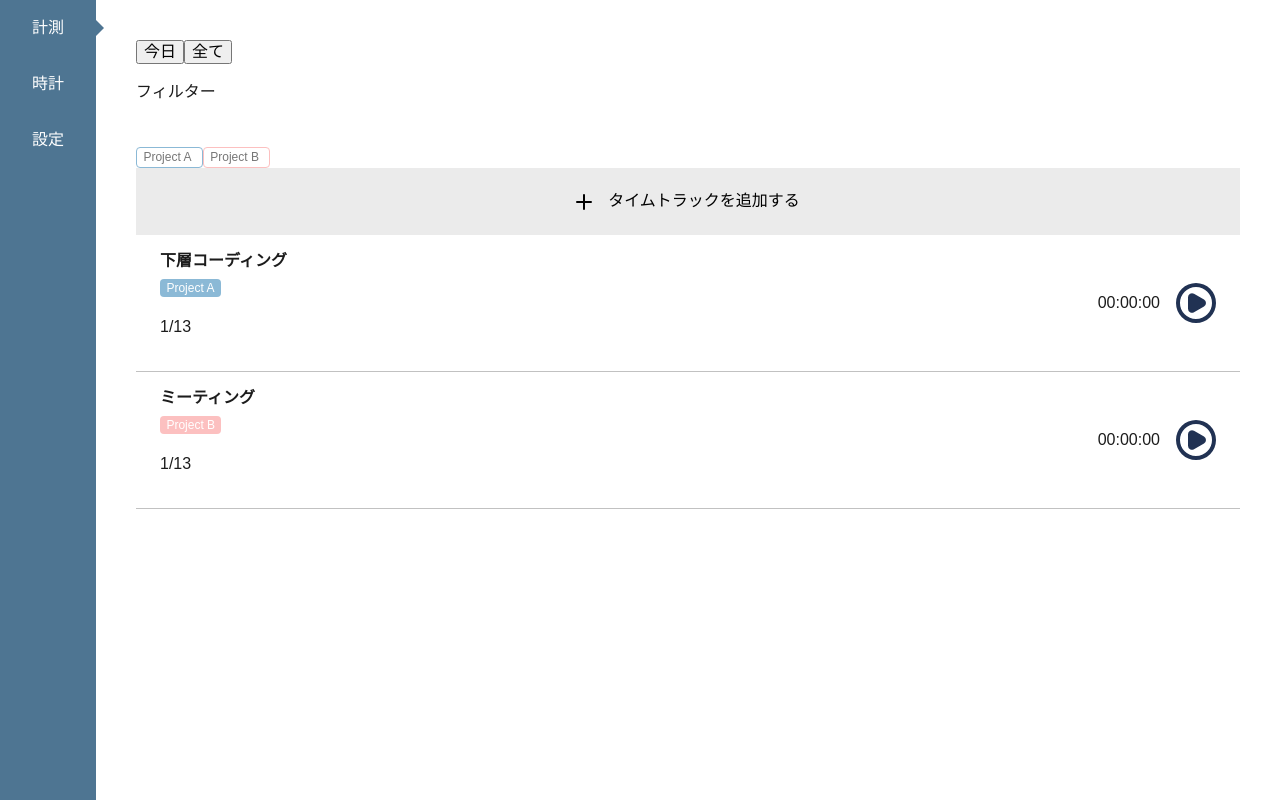
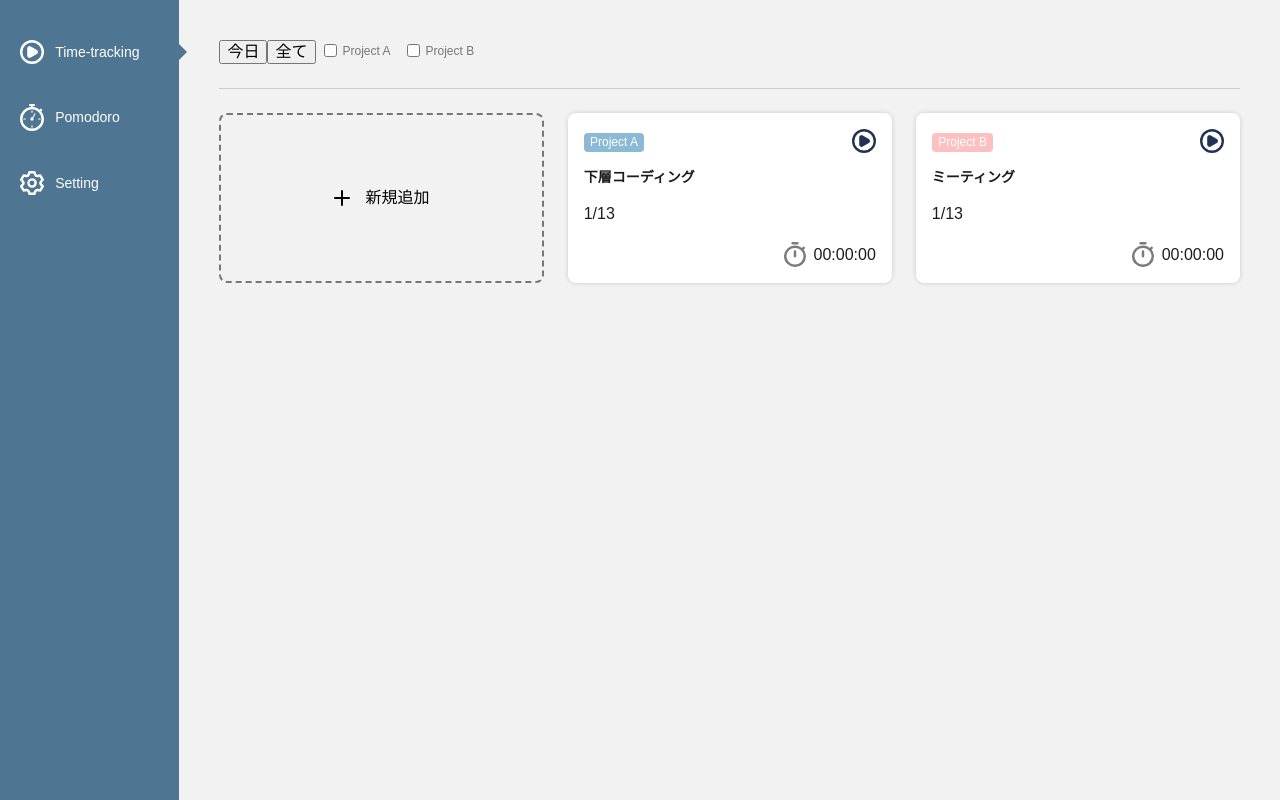
Before and after one commit to Fielsyuka/enjin-exercise, a React app: page / in a window 1280 px wide. Built offline with nearby package versions, Linux system fonts and the light colour scheme.

Commit message:
TimeTrackの見た目を修正

```diff
--- a/src/components/EditCardBox.tsx
+++ b/src/components/EditCardBox.tsx
@@ -123,7 +123,7 @@ const SBox = styled.div`
   top: 0;
   right: 0;
   bottom: 0;
-  width: 80%;
+  width: 50%;
   min-width: 320px;
   height: 100%;
   margin: 0;
--- a/src/components/Header.tsx
+++ b/src/components/Header.tsx
@@ -1,13 +1,16 @@
 import React, { useCallback } from 'react'
 import styled from 'styled-components'
 import { color } from '../theme/GlobalColor'
+import { TrackingIcon as _TrackingIcon } from './Icon'
+import { SettingIcon as _SettingIcon } from './Icon'
+import { PomodoroIcon as _PomodoroIcon } from './Icon'
 
 const Header = () => {
   // ナビゲーションクリックで画面切り替え
   const handleSwitchScreen = useCallback(
     (e: React.MouseEvent<HTMLAnchorElement>) => {
       e.preventDefault()
-      const currentNavItem = e.target as HTMLElement
+      const currentNavItem = e.currentTarget as HTMLElement
 
       const navItems = document.querySelectorAll('.js-navSwitchTrigger')
       navItems.forEach(item => {
@@ -38,7 +41,8 @@ const Header = () => {
                 onClick={handleSwitchScreen}
                 className="js-navSwitchTrigger is-active"
               >
-                計測
+                <TrackingIcon />
+                <span className="spHidden">Time-tracking</span>
               </a>
             </li>
             <li>
@@ -47,7 +51,8 @@ const Header = () => {
                 onClick={handleSwitchScreen}
                 className="js-navSwitchTrigger"
               >
-                時計
+                <PomodoroIcon />
+                <span className="spHidden">Pomodoro</span>
               </a>
             </li>
             <li>
@@ -56,7 +61,8 @@ const Header = () => {
                 onClick={handleSwitchScreen}
                 className="js-navSwitchTrigger"
               >
-                設定
+                <SettingIcon />
+                <span className="spHidden">Setting</span>
               </a>
             </li>
           </ul>
@@ -75,12 +81,15 @@ const SNav = styled.nav`
   ul {
     list-style: none;
     display: flex;
-    flex-direction: column;
     align-items: center;
     width: 100%;
     height: 100%;
     margin: 0;
     padding: 0;
+    @media screen and (min-width: 768px) {
+      flex-direction: column;
+      padding-top: 20px;
+    }
     li {
       width: 100%;
       a {
@@ -90,28 +99,78 @@ const SNav = styled.nav`
         align-items: center;
         justify-content: center;
         width: 100%;
-        padding: 1em;
+        padding: 20px;
+        border-right: 1px solid #7795ac;
         color: inherit;
+        font-size: 0.875em;
+        @media screen and (min-width: 768px) {
+          justify-content: flex-start;
+          border-right: 0;
+          padding-right: 40px;
+        }
         &.is-active {
           &:after {
             content: '';
             display: block;
             position: absolute;
-            top: 0;
-            bottom: 0;
-            left: 100%;
+            top: 100%;
+            bottom: auto;
+            right: 0;
+            left: 0;
             width: 0;
             height: 0;
             margin: auto;
             border-style: solid;
-            border-width: 8px 0 8px 8px;
-            border-color: transparent transparent transparent ${color.navBg};
+            border-width: 8px 8px 0 8px;
+            border-color: ${color.navBg} transparent transparent transparent;
             z-index: 10;
+            @media screen and (min-width: 768px) {
+              top: 0;
+              right: auto;
+              bottom: 0;
+              left: 100%;
+              border-width: 8px 0 8px 8px;
+              border-color: transparent transparent transparent ${color.navBg};
+            }
           }
         }
+      }
+    }
+    .spHidden {
+      margin-left: 0.8em;
+      @media screen and (max-width: 640px) {
+        clip: rect(0 0 0 0);
+        -webkit-clip-path: inset(50%);
+        position: absolute;
+        width: 1px;
+        height: 1px;
+        margin: -1px;
+        padding: 0;
+        overflow: hidden;
+        border: 0;
+        white-space: nowrap;
+        clip-path: inset(50%);
       }
     }
   }
 `
 
+const TrackingIcon = styled(_TrackingIcon)`
+  fill: #fff;
+  width: 24px;
+  height: 24px;
+`
+
+const SettingIcon = styled(_SettingIcon)`
+  fill: #fff;
+  width: 24px;
+  height: 24px;
+`
+
+const PomodoroIcon = styled(_PomodoroIcon)`
+  fill: #fff;
+  width: 24px;
+  height: 27px;
+`
+
 export default Header
--- a/src/components/Icon.tsx
+++ b/src/components/Icon.tsx
@@ -13,18 +13,32 @@ const generateSvg = (d: string) => {
 
 const SVGBase = styled.svg`
   display: inline-block;
-  width: 32px;
-  height: 32px;
 `
 
 export const PlayIcon = generateSvg(
-  'm28 16.54-10-5.78a4 4 0 0 0-6 3.46v11.56a4 4 0 0 0 6 3.46l10-5.78a4 4 0 0 0 0-6.92ZM20 0a20 20 0 1 0 20 20A20 20 0 0 0 20 0Zm0 36a16 16 0 1 1 16-16 16 16 0 0 1-16 16Z',
+  'm16.8 9.924-6-3.468a2.4 2.4 0 0 0-3.6 2.076v6.936a2.4 2.4 0 0 0 3.6 2.076l6-3.468a2.4 2.4 0 0 0 0-4.152ZM12 0a12 12 0 1 0 12 12A12 12 0 0 0 12 0Zm0 21.6a9.6 9.6 0 1 1 9.6-9.6 9.6 9.6 0 0 1-9.6 9.6Z',
 )
 
 export const StopIcon = generateSvg(
-  'M26 12H14a2 2 0 0 0-2 2v12a2 2 0 0 0 2 2h12a2 2 0 0 0 2-2V14a2 2 0 0 0-2-2ZM20 0a20 20 0 1 0 20 20A20 20 0 0 0 20 0Zm0 36a16 16 0 1 1 16-16 16 16 0 0 1-16 16Z',
+  'M15.6 7.2H8.4a1.2 1.2 0 0 0-1.2 1.2v7.2a1.2 1.2 0 0 0 1.2 1.2h7.2a1.2 1.2 0 0 0 1.2-1.2V8.4a1.2 1.2 0 0 0-1.2-1.2ZM12 0a12 12 0 1 0 12 12A12 12 0 0 0 12 0Zm0 21.6a9.6 9.6 0 1 1 9.6-9.6 9.6 9.6 0 0 1-9.6 9.6Z',
 )
 
 export const PlusIcon = generateSvg(
   'M15 7H9V1a1 1 0 0 0-2 0v6H1a1 1 0 0 0 0 2h6v6a1 1 0 0 0 2 0V9h6a1 1 0 0 0 0-2Z',
 )
+
+export const TimeIcon = generateSvg(
+  'M13.446 0H8.558a1.21 1.21 0 0 0-1.222 1.19 1.21 1.21 0 0 0 1.222 1.19h4.888a1.21 1.21 0 0 0 1.222-1.19A1.21 1.21 0 0 0 13.446 0Zm-2.443 15.476a1.21 1.21 0 0 0 1.222-1.19V9.524a1.222 1.222 0 0 0-2.444 0v4.762a1.21 1.21 0 0 0 1.222 1.19Zm8.59-7.869.917-.893a1.16 1.16 0 0 0 0-1.667l-.012-.012a1.236 1.236 0 0 0-1.711 0l-.917.893a11.133 11.133 0 0 0-6.867-2.357A10.989 10.989 0 0 0 .003 14a10.848 10.848 0 0 0 11 11 10.852 10.852 0 0 0 11-10.714 10.5 10.5 0 0 0-2.41-6.679Zm-8.59 15.012a8.44 8.44 0 0 1-8.554-8.333 8.44 8.44 0 0 1 8.554-8.334 8.44 8.44 0 0 1 8.554 8.333 8.44 8.44 0 0 1-8.554 8.334Z',
+)
+
+export const TrackingIcon = generateSvg(
+  'm16.8 9.924-6-3.468a2.4 2.4 0 0 0-3.6 2.076v6.936a2.4 2.4 0 0 0 3.6 2.076l6-3.468a2.4 2.4 0 0 0 0-4.152ZM12 0a12 12 0 1 0 12 12A12 12 0 0 0 12 0Zm0 21.6a9.6 9.6 0 1 1 9.6-9.6 9.6 9.6 0 0 1-9.6 9.6Z',
+)
+
+export const SettingIcon = generateSvg(
+  'M22.043 12.792a1.184 1.184 0 0 1 0-1.584l1.563-1.728a1.183 1.183 0 0 0 .147-1.4l-2.447-4.155a1.23 1.23 0 0 0-1.307-.576l-2.3.456a1.224 1.224 0 0 1-1.4-.792l-.745-2.2a1.22 1.22 0 0 0-1.162-.812H9.507a1.221 1.221 0 0 0-1.221.816l-.684 2.2a1.224 1.224 0 0 1-1.4.792l-2.359-.46a1.229 1.229 0 0 0-1.221.576L.175 8.076a1.183 1.183 0 0 0 .122 1.4l1.551 1.728a1.184 1.184 0 0 1 0 1.584L.297 14.519a1.183 1.183 0 0 0-.122 1.4l2.443 4.151a1.23 1.23 0 0 0 1.307.576l2.3-.456a1.224 1.224 0 0 1 1.4.792l.745 2.2a1.221 1.221 0 0 0 1.222.819h4.886a1.22 1.22 0 0 0 1.16-.816l.745-2.2a1.224 1.224 0 0 1 1.4-.792l2.3.456a1.23 1.23 0 0 0 1.307-.576l2.443-4.151a1.183 1.183 0 0 0-.147-1.4Zm-1.824 1.609.977 1.08-1.563 2.664-1.441-.288a3.673 3.673 0 0 0-4.214 2.4l-.465 1.344h-3.127l-.443-1.37a3.673 3.673 0 0 0-4.214-2.4l-1.441.288-1.585-2.652.977-1.08a3.552 3.552 0 0 0 0-4.8l-.977-1.08 1.563-2.64 1.441.288a3.673 3.673 0 0 0 4.214-2.4l.465-1.354h3.127l.464 1.368a3.673 3.673 0 0 0 4.214 2.4l1.441-.288 1.563 2.664-.977 1.08a3.552 3.552 0 0 0 0 4.775Zm-8.27-7.2a4.8 4.8 0 1 0 4.886 4.8 4.843 4.843 0 0 0-4.886-4.8Zm0 7.2a2.4 2.4 0 1 1 2.443-2.4 2.422 2.422 0 0 1-2.443 2.4Z',
+)
+
+export const PomodoroIcon = generateSvg(
+  'M0 14.951A12.035 12.035 0 0 1 10.442 3.016l.378-.05v-.953H9.576a.48.48 0 0 1-.479-.481V.482a.479.479 0 0 1 .479-.481h4.849a.473.473 0 0 1 .471.481v1.047a.48.48 0 0 1-.48.481h-1.244v.949l.379.05a11.857 11.857 0 0 1 5.739 2.392l.3.232.971-.975a.473.473 0 0 1 .336-.14.468.468 0 0 1 .337.14l1.017 1.017a.485.485 0 0 1 .142.341.472.472 0 0 1-.139.334l-.975.978.236.3a11.853 11.853 0 0 1 2.479 7.319 12.037 12.037 0 0 1-12 12.049A12.037 12.037 0 0 1 0 14.951Zm2.454 0a9.574 9.574 0 0 0 9.542 9.585 9.576 9.576 0 0 0 9.547-9.585 9.575 9.575 0 0 0-9.547-9.581 9.574 9.574 0 0 0-9.543 9.581Zm8.984 8.2v-1.463a.564.564 0 0 1 .563-.563.563.563 0 0 1 .563.563v1.463a.563.563 0 0 1-.562.563.563.563 0 0 1-.565-.567Zm-1.071-8.152a1.628 1.628 0 0 1 1.626-1.626 1.446 1.446 0 0 1 .273.026l2.2-3.845a.569.569 0 0 1 .491-.286.546.546 0 0 1 .282.076.538.538 0 0 1 .255.34.565.565 0 0 1-.054.429l-2.2 3.853a1.612 1.612 0 0 1 .382 1.033 1.624 1.624 0 0 1-1.625 1.626 1.628 1.628 0 0 1-1.631-1.63Zm8.32.568a.564.564 0 0 1-.563-.563.564.564 0 0 1 .563-.563h1.462a.564.564 0 0 1 .563.563.564.564 0 0 1-.563.563Zm-14.833 0a.564.564 0 0 1-.563-.563.564.564 0 0 1 .563-.563h1.462a.563.563 0 0 1 .563.563.563.563 0 0 1-.562.563Zm7.584-7.249V6.855a.563.563 0 0 1 .563-.562.563.563 0 0 1 .563.563v1.463a.563.563 0 0 1-.562.563.564.564 0 0 1-.565-.568Z',
+)
--- a/src/components/TimeTrack.tsx
+++ b/src/components/TimeTrack.tsx
@@ -3,10 +3,11 @@ import styled from 'styled-components'
 import { getTodayDate } from '../utils/utils'
 import { useTagFilter } from './hooks/useTagFIlter'
 import { useDateFilter } from './hooks/useDateFilter'
-import TrackingHeader from './TrackingHeader'
+import TimeTrackHeader from './TimeTrackHeader'
 import TimerCard from './TimerCard'
 import EditCardBox from './EditCardBox'
 import { SOverlay } from './styled/SOverlay'
+import { SGrid, SGridItem } from './styled/SGrid'
 import { PlusIcon as _PlusIcon } from './Icon'
 import type { TCard } from '../types/TCard'
 
@@ -92,7 +93,7 @@ const TimeTrack = () => {
   const addCard = (card: TCard) => {
     setAddMode(false)
     setCardList(prev => {
-      return [...prev, card]
+      return [card, ...prev]
     })
   }
 
@@ -106,27 +107,32 @@ const TimeTrack = () => {
 
   return (
     <div id="timeTrack" className="timeTrack mainContent js-switchScreen">
-      <TrackingHeader
+      <TimeTrackHeader
         checkedTags={checkedTags}
         handleCheckTag={handleCheckTag}
         handleArchive={handleArchive}
       />
+      <SGrid>
+        <SGridItem>
           <SButtonAdd onClick={() => setAddMode(true)}>
             <SPlusIcon />
-        タイムトラックを追加する
+            新規追加
           </SButtonAdd>
+        </SGridItem>
         {cards &&
           cards.map((card, index) => {
             return (
+              <SGridItem key={index}>
                 <TimerCard
                   id={index}
-              key={index}
                   title={card.title}
                   relatedTag={card.relatedTag}
                   dateStart={card.dateStart}
                 />
+              </SGridItem>
             )
           })}
+      </SGrid>
       {addMode && (
         <>
           <EditCardBox mode="add" onSubmit={el => addCard(el)} />
@@ -143,18 +149,14 @@ const SButtonAdd = styled.button.attrs({
   appearance: none;
   cursor: pointer;
   display: flex;
+  align-items: center;
   justify-content: center;
-  align-items: center;
-  /* position: absolute;
-  right: 0;
-  bottom: 0;
-  left: 0; */
   width: 100%;
-  padding: 1.5em;
-  border: 0;
-  /* box-shadow: 0 0 12px 0 rgba(0, 0, 0, 0.2); */
-  background-color: #ebebeb;
-  text-align: center;
+  margin: 0;
+  padding: 32px 16px;
+  border-radius: 8px;
+  border: 2px dashed #777;
+  background-color: transparent;
 `
 
 const SPlusIcon = styled(_PlusIcon)`
--- a/src/components/TrackingHeader.tsx
+++ b/src/components/TimeTrackHeader.tsx
@@ -1,6 +1,7 @@
 import React, { useContext } from 'react'
+import styled from 'styled-components'
 import { TagListContext } from './providers/TagListProvider'
-import { STagCheck } from './styled/STag'
+import { SCheckBox } from './styled/SCheckBox'
 
 type Props = {
   checkedTags: number[]
@@ -8,19 +9,18 @@ type Props = {
   handleArchive(archive: boolean): void
 }
 
-const TrackingHeader: React.VFC<Props> = props => {
-  console.log('TrackingHeader is rendered')
+const TimeTrackHeader: React.VFC<Props> = props => {
+  console.log('TimeTrackHeader is rendered')
   const { checkedTags, handleCheckTag, handleArchive } = props
   const { tagList } = useContext(TagListContext)
 
   return (
-    <header>
+    <STimeTrackHeader>
       <button onClick={() => handleArchive(false)}>今日</button>
       <button onClick={() => handleArchive(true)}>全て</button>
-      <p>フィルター</p>
       {tagList.map((tag, index) => {
         return (
-          <STagCheck key={index}>
+          <SCheckBox key={index}>
             <input
               type="checkbox"
               onChange={() => handleCheckTag(tag.id)}
@@ -32,11 +32,17 @@ const TrackingHeader: React.VFC<Props> = props => {
             <label htmlFor={tag.name} className={tag.color}>
               {tag.name}
             </label>
-          </STagCheck>
+          </SCheckBox>
         )
       })}
-    </header>
+    </STimeTrackHeader>
   )
 }
 
-export default TrackingHeader
+const STimeTrackHeader = styled.div`
+  margin-bottom: 24px;
+  padding-bottom: 24px;
+  border-bottom: 1px solid #ccc;
+`
+
+export default TimeTrackHeader
--- a/src/components/TimerCard.tsx
+++ b/src/components/TimerCard.tsx
@@ -1,9 +1,12 @@
 import React, { memo, useState, useEffect } from 'react'
 import styled from 'styled-components'
-import { SCircleButton } from './styled/SButton'
+import { SButtonBase } from './styled/SButton'
 import { color } from '../theme/GlobalColor'
-import { PlayIcon as _PlayIcon } from './Icon'
-import { StopIcon as _StopIcon } from './Icon'
+import {
+  PlayIcon as _PlayIcon,
+  StopIcon as _StopIcon,
+  TimeIcon as _TimeIcon,
+} from './Icon'
 import { STag } from './styled/STag'
 import type { TTag } from '../types/TTag'
 import { printTime } from '../utils/utils'
@@ -35,9 +38,8 @@ const TimerCard: React.VFC<Props> = props => {
 
   return (
     <STimerCard data-id={id} className={isRunning ? 'is-active' : ''}>
-      <SHead>
-        <STitle>{title}</STitle>
-        <STagCrowd>
+      <div className="head">
+        <ul className="tagCrowd">
           {relatedTag &&
             relatedTag.map((tag, index) => {
               return (
@@ -48,79 +50,109 @@ const TimerCard: React.VFC<Props> = props => {
                 </li>
               )
             })}
-        </STagCrowd>
+        </ul>
+        <h3 className="title">{title}</h3>
         <p>
           {dateStart.getMonth() + 1}/{dateStart.getDate()}
         </p>
-      </SHead>
-      <SBody>
-        <STime>{printTime(time, 'hour')}</STime>
+      </div>
+      <div className="body">
+        <p className="time">
+          <TimeIcon />
+          {printTime(time, 'hour')}
+        </p>
+      </div>
+      <div className="buttons">
         {isRunning ? (
-          <SCircleButton onClick={() => setRunning(false)}>
+          <SButtonBase onClick={() => setRunning(false)}>
             <StopIcon />
-          </SCircleButton>
+          </SButtonBase>
         ) : (
-          <SCircleButton onClick={() => setRunning(true)}>
+          <SButtonBase onClick={() => setRunning(true)}>
             <PlayIcon />
-          </SCircleButton>
+          </SButtonBase>
         )}
-      </SBody>
+      </div>
     </STimerCard>
   )
 }
 
 const PlayIcon = styled(_PlayIcon)`
   fill: ${color.accent};
-  width: 40px;
-  height: 40px;
+  width: 24px;
+  height: 24px;
 `
 
 const StopIcon = styled(_StopIcon)`
   fill: ${color.accent};
-  width: 40px;
-  height: 40px;
+  width: 24px;
+  height: 24px;
 `
+
+const TimeIcon = styled(_TimeIcon)`
+  fill: ${color.grayIcon};
+  width: 22px;
+  height: 25px;
+  margin-right: 8px;
+`
+
 const STimerCard = styled.div`
+  position: relative;
   display: flex;
+  flex-direction: column;
   justify-content: space-between;
+  width: 100%;
   margin: 0;
-  padding: 1em 1.5em;
-  border-bottom: 1px solid #c1c1c1;
+  padding: 16px;
+  border-radius: 8px;
   background-color: #fff;
+  box-shadow: 0 0 5px 0 rgba(0, 0, 0, 0.16);
   &.is-active {
-    background-color: ${color.accent};
+    background-color: ${color.secondary};
     color: #fff;
-    ${StopIcon} {
+    ${TimeIcon} {
       fill: #fff;
     }
   }
-`
-const SHead = styled.div`
+
+  .head {
     font-size: 1em;
-`
-const SBody = styled.div`
-  display: flex;
-  align-items: center;
-`
-const STitle = styled.h3`
+    .title {
       margin: 0;
-  font-size: 1em;
+      font-size: 0.875rem;
       line-height: 1.2;
-`
-const STagCrowd = styled.ul`
+    }
+    .tagCrowd {
       list-style: none;
-  margin: 0;
+      margin: 0 0 1rem;
       padding: 0;
       li {
         display: inline-block;
-    margin: 0.5em 0.5em 0 0;
+        margin: 0 0.5em 0 0;
         color: #808080;
         font-size: 0.875em;
       }
+    }
+  }
+  .body {
+    display: flex;
+    align-items: center;
+    margin-top: auto;
+    .time {
+      display: flex;
+      align-items: center;
+      justify-content: flex-end;
+      width: 100%;
+      margin: 0;
+      font-size: 1rem;
+      text-align: right;
+    }
+  }
+  .buttons {
+    position: absolute;
+    top: 16px;
+    right: 16px;
+  }
 `
-const STime = styled.p`
-  display: inline-block;
-  margin: 0 1em;
-  font-size: 1em;
-`
+
 export default memo(TimerCard)
--- a/src/components/styled/SButton.tsx
+++ b/src/components/styled/SButton.tsx
@@ -50,18 +50,16 @@ export const SButtonRadius = styled.button.attrs({
   }
 `
 
-export const SCircleButton = styled.button.attrs({
+export const SButtonBase = styled.button.attrs({
   type: 'button',
 })`
   cursor: pointer;
   appearance: none;
-  width: 40px;
-  height: 40px;
   margin: 0;
   padding: 0;
   box-shadow: none;
   border: none;
   background: none;
-  color: #fff;
+  color: inherit;
   text-align: center;
 `
--- /dev/null
+++ b/src/components/styled/SCheckBox.tsx
@@ -0,0 +1,26 @@
+import styled from 'styled-components'
+import { color } from '../../theme/GlobalColor'
+
+export const SCheckBox = styled.div`
+  display: inline-flex;
+  align-items: center;
+  margin: 0 0.5em;
+  > label {
+    cursor: pointer;
+    display: inline-flex;
+    flex-shrink: 0;
+    align-items: center;
+    margin: 0;
+    padding: 0 0 0 0.5em;
+    color: ${color.grayText};
+    font-size: 0.75rem;
+    line-height: 1;
+  }
+  > input {
+    display: inline-block;
+    /* appearance: none; */
+    border: 1px solid ${color.grayBorder};
+    &:checked + label {
+    }
+  }
+`
--- /dev/null
+++ b/src/components/styled/SGrid.tsx
@@ -0,0 +1,19 @@
+import styled from 'styled-components'
+
+export const SGrid = styled.div`
+  display: flex;
+  flex-flow: row wrap;
+  margin: -12px;
+`
+
+export const SGridItem = styled.div`
+  display: flex;
+  width: 100%;
+  margin: 12px;
+  @media screen and (min-width: 640px) {
+    width: calc(50% - 24px);
+  }
+  @media screen and (min-width: 960px) {
+    width: calc(33.3333% - 24px);
+  }
+`
--- a/src/theme/GlobalColor.ts
+++ b/src/theme/GlobalColor.ts
@@ -1,11 +1,12 @@
 export const color = {
   primary: '#8BB9D6',
-  secondary: '',
+  secondary: '#4E7592',
   accent: '#213253',
   formElBg: '#f0f6fc',
   grayText: '#777777',
   grayBorder: '#E0E0E0',
   grayBg: '#F2F2F2',
+  grayIcon: '#7b7b7b',
   red: '#DF2935',
   tagDefault: '#878787',
   tagPink: '#FCC0C0',
--- a/src/theme/GlobalStyle.ts
+++ b/src/theme/GlobalStyle.ts
@@ -4,12 +4,15 @@ import { color } from './GlobalColor'
 
 export const GlobalStyle = createGlobalStyle`
 
+/* Base
+----------------------------------------*/
 html {
   -webkit-text-size-adjust: 100%;
   box-sizing: border-box;
   height: 100%;
   overflow-y: scroll;
   scroll-behavior: smooth;
+  font-size: 100%;
 }
 
 *,
@@ -26,7 +29,8 @@ body {
   font: 1em / 1.5 "ヒラギノ角ゴ Pro W3", "Hiragino Kaku Gothic Pro", 游ゴシック, "Yu Gothic", 游ゴシック体, yugothic, "Meiryo UI", メイリオ, meiryo, sans-serif;
 }
 
-/* Common */
+/* Common
+----------------------------------------*/
 label {
   display: block;
   width: 100%;
@@ -36,21 +40,32 @@ label {
   font-size: 0.75em;
 }
 
-/* Layout */
+/* Layout
+----------------------------------------*/
 #app {
   overflow: hidden;
   display: flex;
+  flex-direction: column;
+  flex-wrap: nowrap;
   width: 100%;
   height: 100%;
   margin: 0;
+  @media screen and (min-width: 768px){
+    flex-direction: row;
+  }
 }
 
 /* Header */
 .header {
-  width: 96px;
-  height: 100%;
+  flex-shrink: 0;
+  width: 100%;
+  height: auto;
   background-color: ${color.navBg};
   z-index: 10;
+  @media screen and (min-width: 768px){
+    width: auto;
+    height: 100%;
+  }
 }
 
 /* Main */
@@ -58,15 +73,10 @@ label {
   overflow: auto;
   position: relative;
   height: 100%;
-  width: calc(100% - 96px);
+  width: 100%;
 }
 
 .mainContent {
-  padding: 40px;
-}
-
-/* Pomodoro */
-.pomodoro {
   overflow: auto;
   position: absolute;
   top: 0;
@@ -75,61 +85,39 @@ label {
   right: 0;
   height: 100%;
   margin: 0;
-}
-
-.pomodoro__timer {
-  overflow: auto;
-  display: flex;
-  flex-direction: column;
-  justify-content: center;
-  position: absolute;
-  top: 0;
-  bottom: 0;
-  left: 0;
-  right: 0;
-  height: 100%;
-  margin: 0;
-  padding: 24px;
-  background-color: ${color.primary};
+  padding: 40px 24px;
+  z-index: 1;
+  @media screen and (min-width: 768px){
+    padding: 40px;
+  }
   &.is-active {
     z-index: 2;
   }
 }
 
+/* Pomodoro */
+.pomodoro {
+
+}
+
+.pomodoro__timer {
+  /* display: flex;
+  flex-direction: column;
+  justify-content: center; */
+  background-color: ${color.primary};
+}
+
 .pomodoro__setting {
-  overflow: auto;
-  position: absolute;
-  top: 0;
-  bottom: 0;
-  left: 0;
-  right: 0;
-  margin: 0;
-  height: 100%;
-  padding: 24px;
   background-color: ${color.grayBg};
-  z-index: 1;
-  &.is-active {
-    z-index: 2;
-  }
 }
 
 /* TimeTrack */
 .timeTrack {
-  overflow: auto;
-  position: absolute;
-  top: 0;
-  bottom: 0;
-  left: 0;
-  right: 0;
-  height: 100%;
-  background-color: #fff;
-   z-index: 1;
-   &.is-active {
-    z-index: 2;
-  }
+  background-color: ${color.grayBg};
 }
 
-/* Utility */
+/* Utility
+----------------------------------------*/
 .flex {
   display: flex;
   align-items: center;
@@ -152,4 +140,11 @@ label {
 	white-space: nowrap;
 	clip-path: inset(50%);
 }
+
+.hidden-sp {
+  display: none;
+  @media screen and (min-width: 640px) {
+    display: inline-block;
+  }
+}
 `
```
Also changed, not shown: src/components/BGMSetting.tsx (+2 -9 lines), 1 other file (tests, documents, lock files or other folders). Lines whose indentation alone changed are shown as unchanged.
